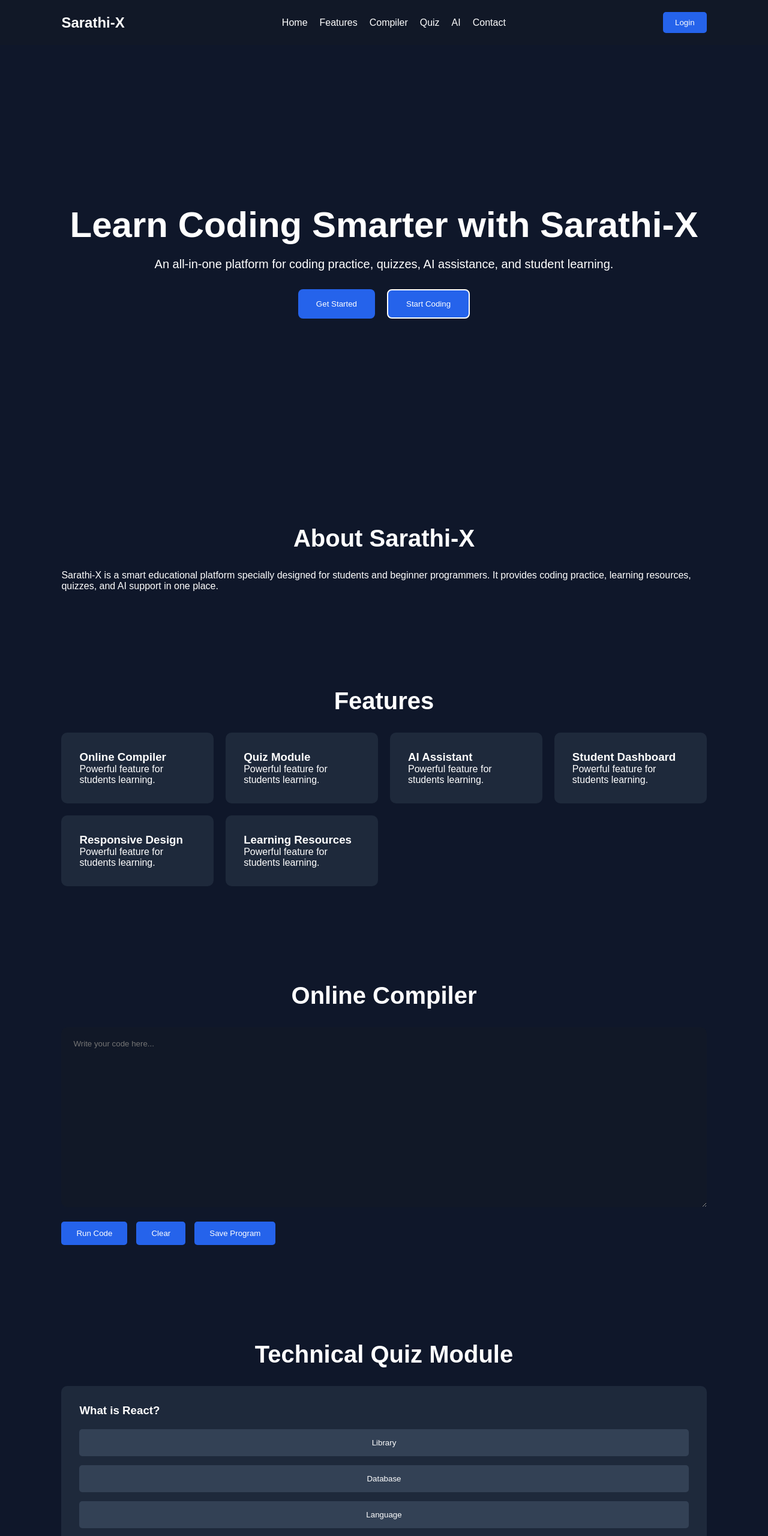
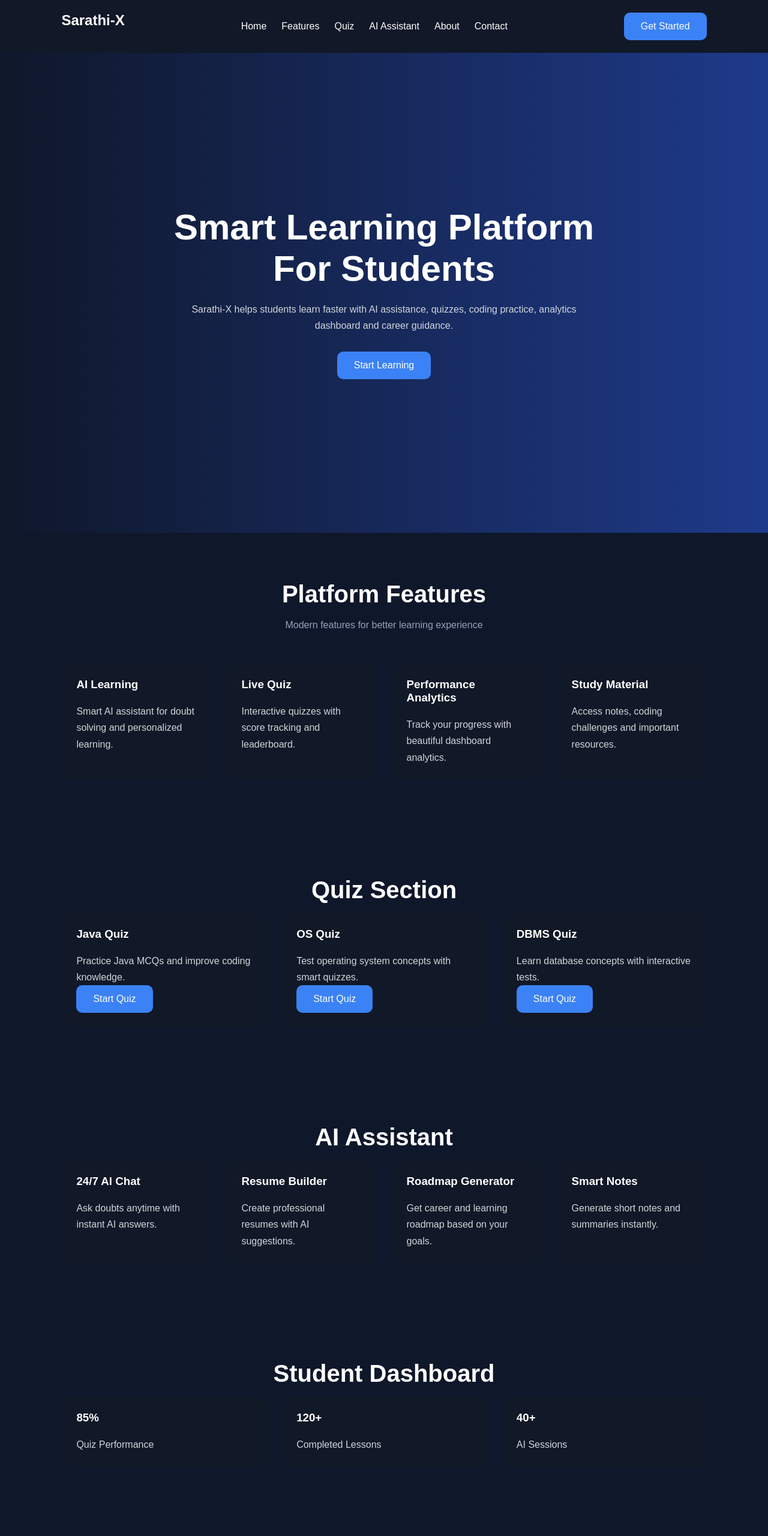
Before and after one commit to blackdevil0009/sarathi-x2.0, a React app: page / in a window 1280 px wide. Shown: the top 2560 px of the page at 60% size. Built offline with nearby package versions, Linux system fonts and the light colour scheme; the HTML template or start-up script is replaced by a standard one.

Commit message:
frontend added

```diff
--- a/src/App.css
+++ b/src/App.css
@@ -1,15 +1,3 @@
-*{
-  margin:0;
-  padding:0;
-  box-sizing:border-box;
-  font-family:Arial;
-}
-
-body{
-  background:#0f172a;
-  color:white;
-}
-
 .navbar{
   display:flex;
   justify-content:space-between;
@@ -18,187 +6,126 @@ body{
   background:#111827;
   position:sticky;
   top:0;
+  z-index:1000;
 }
 
 .navbar ul{
   display:flex;
-  gap:20px;
   list-style:none;
+  gap:25px;
 }
 
-.navbar button{
-  padding:10px 20px;
-  border:none;
-  background:#2563eb;
+.navbar a{
   color:white;
-  border-radius:5px;
+  text-decoration:none;
 }
 
 .hero{
-  height:90vh;
+  height:100vh;
   display:flex;
+  align-items:center;
   justify-content:center;
-  align-items:center;
   text-align:center;
-  padding:20px;
+  background:linear-gradient(to right,#0f172a,#1e3a8a);
 }
 
-.hero-content h1{
+.hero h1{
   font-size:60px;
   margin-bottom:20px;
 }
 
-.hero-content p{
-  font-size:20px;
+.hero p{
+  max-width:700px;
+  margin:auto;
   margin-bottom:30px;
 }
 
-.hero-buttons{
-  display:flex;
-  gap:20px;
-  justify-content:center;
+input,textarea{
+  width:100%;
+  padding:15px;
+  border:none;
+  border-radius:10px;
+  background:#1f2937;
+  color:white;
 }
 
-.hero-buttons button{
-  padding:15px 30px;
-  border:none;
-  border-radius:8px;
-  background:#2563eb;
-  color:white;
-  cursor:pointer;
+.footer{
+  padding:40px;
+  text-align:center;
+  background:#111827;
+}
+*{
+  margin:0;
+  padding:0;
+  box-sizing:border-box;
+  font-family:Arial, Helvetica, sans-serif;
 }
 
-.outline{
-  background:transparent;
-  border:2px solid white !important;
+body{
+  background:#0f172a;
+  color:white;
+  overflow-x:hidden;
 }
 
-.section{
+html{
+  scroll-behavior:smooth;
+}
+
+section{
   padding:80px 8%;
 }
 
-.section h2{
-  font-size:40px;
-  margin-bottom:30px;
-  text-align:center;
+h1,h2,h3{
+  margin-bottom:20px;
 }
 
-.card-container{
-  display:grid;
-  grid-template-columns:repeat(auto-fit,minmax(250px,1fr));
-  gap:20px;
+p{
+  line-height:1.7;
+  color:#d1d5db;
+}
+
+.btn{
+  padding:14px 28px;
+  border:none;
+  border-radius:10px;
+  background:#3b82f6;
+  color:white;
+  cursor:pointer;
+  font-size:16px;
+  transition:0.3s;
+}
+
+.btn:hover{
+  background:#2563eb;
+  transform:translateY(-3px);
 }
 
 .card{
-  background:#1e293b;
-  padding:30px;
-  border-radius:10px;
+  background:#111827;
+  border-radius:18px;
+  padding:25px;
   transition:0.3s;
 }
 
 .card:hover{
   transform:translateY(-10px);
+  box-shadow:0 0 20px rgba(59,130,246,0.4);
 }
 
-.code-box{
-  width:100%;
-  height:300px;
-  background:#111827;
-  color:white;
-  border:none;
-  padding:20px;
-  border-radius:10px;
+.grid{
+  display:grid;
+  grid-template-columns:repeat(auto-fit,minmax(250px,1fr));
+  gap:25px;
 }
 
-.btn-group{
-  display:flex;
-  gap:15px;
-  margin-top:20px;
+.title{
+  text-align:center;
+  font-size:40px;
+  margin-bottom:15px;
 }
 
-.btn-group button{
-  padding:12px 25px;
-  border:none;
-  background:#2563eb;
-  color:white;
-  border-radius:5px;
+.subtitle{
+  text-align:center;
+  margin-bottom:50px;
+  color:#94a3b8;
 }
-
-.quiz-box{
-  background:#1e293b;
-  padding:30px;
-  border-radius:10px;
-}
-
-.options{
-  display:grid;
-  gap:15px;
-  margin-top:20px;
-}
-
-.options button{
-  padding:15px;
-  border:none;
-  background:#334155;
-  color:white;
-  border-radius:5px;
-}
-
-.ai-input{
-  width:100%;
-  padding:15px;
-  border:none;
-  border-radius:8px;
-}
-
-.contact-form{
-  display:flex;
-  flex-direction:column;
-  gap:20px;
-}
-
-.contact-form input,
-.contact-form textarea{
-  padding:15px;
-  border:none;
-  border-radius:8px;
-}
-
-.contact-form button{
-  padding:15px;
-  border:none;
-  background:#2563eb;
-  color:white;
-  border-radius:8px;
-}
-
-.footer{
-  background:#111827;
-  padding:40px;
-  text-align:center;
-}
-
-.socials{
-  display:flex;
-  justify-content:center;
-  gap:20px;
-  margin-top:20px;
-}
-
-@media(max-width:768px){
-
-  .navbar{
-    flex-direction:column;
-    gap:20px;
-  }
-
-  .navbar ul{
-    flex-wrap:wrap;
-    justify-content:center;
-  }
-
-  .hero-content h1{
-    font-size:40px;
-  }
-
-}
--- a/src/App.jsx
+++ b/src/App.jsx
@@ -1,11 +1,13 @@
+import "./App.css";
+
 import Navbar from "./components/Navbar";
 import Hero from "./components/Hero";
-import About from "./components/About";
 import Features from "./components/Features";
-import Compiler from "./components/Compiler";
 import Quiz from "./components/Quiz";
 import AISection from "./components/AISection";
 import Dashboard from "./components/Dashboard";
+import HowItWorks from "./components/HowItWorks";
+import About from "./components/About";
 import Contact from "./components/Contact";
 import Footer from "./components/Footer";
 
@@ -14,12 +16,12 @@ function App() {
     <>
       <Navbar />
       <Hero />
-      <About />
       <Features />
-      <Compiler />
       <Quiz />
       <AISection />
       <Dashboard />
+      <HowItWorks />
+      <About />
       <Contact />
       <Footer />
     </>
--- a/src/components/AISection.jsx
+++ b/src/components/AISection.jsx
@@ -1,17 +1,30 @@
 function AISection() {
   return (
-    <section className="section">
-      <h2>AI Learning Assistant</h2>
+    <section id="ai">
+      <h1 className="title">AI Assistant</h1>
 
-      <input
-        type="text"
-        placeholder="Ask your coding question here..."
-        className="ai-input"
-      />
+      <div className="grid">
 
-      <div className="btn-group">
-        <button>Ask AI</button>
-        <button>Clear Chat</button>
+        <div className="card">
+          <h3>24/7 AI Chat</h3>
+          <p>Ask doubts anytime with instant AI answers.</p>
+        </div>
+
+        <div className="card">
+          <h3>Resume Builder</h3>
+          <p>Create professional resumes with AI suggestions.</p>
+        </div>
+
+        <div className="card">
+          <h3>Roadmap Generator</h3>
+          <p>Get career and learning roadmap based on your goals.</p>
+        </div>
+
+        <div className="card">
+          <h3>Smart Notes</h3>
+          <p>Generate short notes and summaries instantly.</p>
+        </div>
+
       </div>
     </section>
   );
--- a/src/components/About.jsx
+++ b/src/components/About.jsx
@@ -1,13 +1,12 @@
 function About() {
   return (
-    <section className="section">
-      <h2>About Sarathi-X</h2>
+    <section id="about">
+      <h1 className="title">About Sarathi-X</h1>
 
-      <p>
-        Sarathi-X is a smart educational platform specially
-        designed for students and beginner programmers.
-        It provides coding practice, learning resources,
-        quizzes, and AI support in one place.
+      <p className="subtitle">
+        Sarathi-X is an AI powered educational platform designed for students.
+        It combines smart quizzes, AI assistance, coding support,
+        analytics dashboard and career guidance into one platform.
       </p>
     </section>
   );
--- a/src/components/Contact.jsx
+++ b/src/components/Contact.jsx
@@ -1,15 +1,22 @@
 function Contact() {
   return (
-    <section className="section">
-      <h2>Contact Us</h2>
+    <section id="contact">
+      <h1 className="title">Contact Us</h1>
 
-      <form className="contact-form">
-        <input type="text" placeholder="Full Name" />
-        <input type="email" placeholder="Email Address" />
-        <textarea placeholder="Message"></textarea>
+      <div className="card">
 
-        <button>Send Message</button>
-      </form>
+        <input type="text" placeholder="Your Name" />
+        <br /><br />
+
+        <input type="email" placeholder="Your Email" />
+        <br /><br />
+
+        <textarea placeholder="Your Message"></textarea>
+        <br /><br />
+
+        <button className="btn">Send Message</button>
+
+      </div>
     </section>
   );
 }
--- a/src/components/Dashboard.jsx
+++ b/src/components/Dashboard.jsx
@@ -1,13 +1,25 @@
 function Dashboard() {
   return (
-    <section className="section">
-      <h2>Student Dashboard</h2>
+    <section>
+      <h1 className="title">Student Dashboard</h1>
 
-      <div className="card-container">
-        <div className="card">Track Progress</div>
-        <div className="card">Quiz Scores</div>
-        <div className="card">Coding Performance</div>
-        <div className="card">Daily Practice</div>
+      <div className="grid">
+
+        <div className="card">
+          <h3>85%</h3>
+          <p>Quiz Performance</p>
+        </div>
+
+        <div className="card">
+          <h3>120+</h3>
+          <p>Completed Lessons</p>
+        </div>
+
+        <div className="card">
+          <h3>40+</h3>
+          <p>AI Sessions</p>
+        </div>
+
       </div>
     </section>
   );
--- a/src/components/Features.jsx
+++ b/src/components/Features.jsx
@@ -1,24 +1,33 @@
 function Features() {
-  const data = [
-    "Online Compiler",
-    "Quiz Module",
-    "AI Assistant",
-    "Student Dashboard",
-    "Responsive Design",
-    "Learning Resources",
-  ];
+  return (
+    <section id="features">
+      <h1 className="title">Platform Features</h1>
+      <p className="subtitle">
+        Modern features for better learning experience
+      </p>
 
-  return (
-    <section className="section">
-      <h2>Features</h2>
+      <div className="grid">
 
-      <div className="card-container">
-        {data.map((item, index) => (
-          <div className="card" key={index}>
-            <h3>{item}</h3>
-            <p>Powerful feature for students learning.</p>
-          </div>
-        ))}
+        <div className="card">
+          <h3>AI Learning</h3>
+          <p>Smart AI assistant for doubt solving and personalized learning.</p>
+        </div>
+
+        <div className="card">
+          <h3>Live Quiz</h3>
+          <p>Interactive quizzes with score tracking and leaderboard.</p>
+        </div>
+
+        <div className="card">
+          <h3>Performance Analytics</h3>
+          <p>Track your progress with beautiful dashboard analytics.</p>
+        </div>
+
+        <div className="card">
+          <h3>Study Material</h3>
+          <p>Access notes, coding challenges and important resources.</p>
+        </div>
+
       </div>
     </section>
   );
--- a/src/components/Footer.jsx
+++ b/src/components/Footer.jsx
@@ -1,16 +1,8 @@
 function Footer() {
   return (
     <footer className="footer">
-      <h2>Sarathi-X</h2>
-
-      <p>© 2026 Sarathi-X. All Rights Reserved.</p>
-
-      <div className="socials">
-        <span>Instagram</span>
-        <span>LinkedIn</span>
-        <span>GitHub</span>
-        <span>Twitter</span>
-      </div>
+      <h3>Sarathi-X</h3>
+      <p>AI Powered Learning Platform For Students</p>
     </footer>
   );
 }
--- a/src/components/Hero.jsx
+++ b/src/components/Hero.jsx
@@ -1,18 +1,18 @@
 function Hero() {
   return (
-    <section className="hero">
-      <div className="hero-content">
-        <h1>Learn Coding Smarter with Sarathi-X</h1>
+    <section className="hero" id="home">
+      <div className="hero-text">
+        <h1>
+          Smart Learning Platform <br />
+          For Students
+        </h1>
 
         <p>
-          An all-in-one platform for coding practice, quizzes,
-          AI assistance, and student learning.
+          Sarathi-X helps students learn faster with AI assistance,
+          quizzes, coding practice, analytics dashboard and career guidance.
         </p>
 
-        <div className="hero-buttons">
-          <button>Get Started</button>
-          <button className="outline">Start Coding</button>
-        </div>
+        <button className="btn">Start Learning</button>
       </div>
     </section>
   );
--- a/src/components/Navbar.jsx
+++ b/src/components/Navbar.jsx
@@ -4,15 +4,15 @@ function Navbar() {
       <h2>Sarathi-X</h2>
 
       <ul>
-        <li>Home</li>
-        <li>Features</li>
-        <li>Compiler</li>
-        <li>Quiz</li>
-        <li>AI</li>
-        <li>Contact</li>
+        <li><a href="#home">Home</a></li>
+        <li><a href="#features">Features</a></li>
+        <li><a href="#quiz">Quiz</a></li>
+        <li><a href="#ai">AI Assistant</a></li>
+        <li><a href="#about">About</a></li>
+        <li><a href="#contact">Contact</a></li>
       </ul>
 
-      <button>Login</button>
+      <button className="btn">Get Started</button>
     </nav>
   );
 }
--- a/src/components/Quiz.jsx
+++ b/src/components/Quiz.jsx
@@ -1,17 +1,28 @@
 function Quiz() {
   return (
-    <section className="section">
-      <h2>Technical Quiz Module</h2>
+    <section id="quiz">
+      <h1 className="title">Quiz Section</h1>
 
-      <div className="quiz-box">
-        <h3>What is React?</h3>
+      <div className="grid">
 
-        <div className="options">
-          <button>Library</button>
-          <button>Database</button>
-          <button>Language</button>
-          <button>Browser</button>
+        <div className="card">
+          <h3>Java Quiz</h3>
+          <p>Practice Java MCQs and improve coding knowledge.</p>
+          <button className="btn">Start Quiz</button>
         </div>
+
+        <div className="card">
+          <h3>OS Quiz</h3>
+          <p>Test operating system concepts with smart quizzes.</p>
+          <button className="btn">Start Quiz</button>
+        </div>
+
+        <div className="card">
+          <h3>DBMS Quiz</h3>
+          <p>Learn database concepts with interactive tests.</p>
+          <button className="btn">Start Quiz</button>
+        </div>
+
       </div>
     </section>
   );
```
Also changed, not shown: src/components/HowItWorks.jsx (+9 -9 lines).
